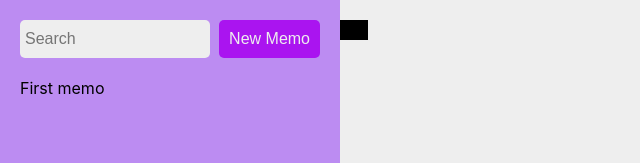
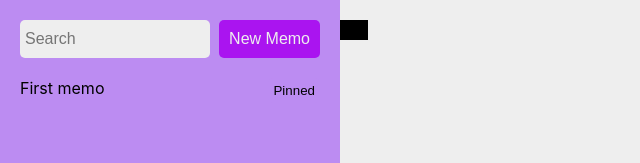
Before and after one commit to ManuelDiLena/memo-pad, a React (Create React App) app: page / in a window 1280 px wide. Shown: the top 163 px of the page, without its empty margins (0-640 px from the left). Built offline with nearby package versions, Linux system fonts and the light colour scheme; the HTML template or start-up script is replaced by a standard one.

Commit message:
Memo structure

```diff
--- a/src/App.css
+++ b/src/App.css
@@ -1,15 +1,3 @@
-* {
-  -back-1: #003638;
-  -back-2: #055052;
-  -back-3: #F3F2C9;
-  -back-4: #53B8BB;
-
-  -new-1: #000000;
-  -new-2: #AA14F0;
-  -new-3: #BC8CF2;
-  -new-4: #EEEEEE;
-}
-
 .container {
   display: flex;
   height: 100vh;
--- a/src/App.js
+++ b/src/App.js
@@ -6,7 +6,7 @@
     id: 0,
     title: 'First memo',
     text: '# HelloWorld',
-    pinned: false,
+    pinned: true,
     created: Date.now()
   }]);
 
@@ -32,7 +32,16 @@
         <div className='list'>
           {
             items.map((item, i) => {
-              return <div key={item.id} className='memo'>{item.title}</div>
+              return <div key={item.id} className='memo'>
+                <div>
+                  {item.title === '' ? '[No title]' : item.title.substring(0,20)}
+                </div>
+                <div>
+                  <button className='pinBtn'>
+                    {item.pinned ? 'Pinned' : 'Pin' }
+                  </button>
+                </div>
+              </div>
             })
           }
         </div>
```
